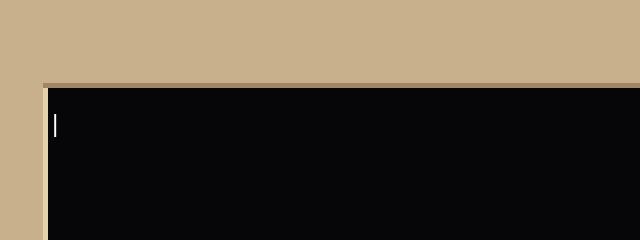
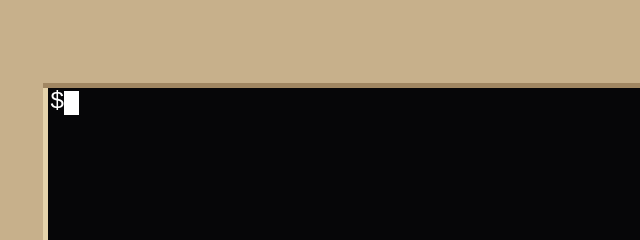
Before and after one commit to endgrant/endgrant, a plain HTML site: page index.html in a window 1280 px wide. Shown: the top 240 px of the page, 0-640 px from the left. Drawn offline with Linux system fonts and the light colour scheme.

Commit message:
Styling changes

```diff
--- a/index.html
+++ b/index.html
@@ -1,6 +1,8 @@
 <!DOCTYPE html>
 <html lang="en">
 <head>
+    <link rel="stylesheet" href="styling.css">
+
     <meta charset="UTF-8">
     <meta name="viewport" content="width=device-width, initial-scale=1.0">
     <title>Grant System</title>
@@ -13,22 +15,6 @@
             --padding-left: 9;
             --padding-right: 9;
             --padding-bottom: 23;
-        }
-        pre {
-            /* Terminal content constants */
-            font-family: 'Courier New', monospace; /* Monospace font */
-            color: #ffffff; /* White text */
-            overflow-x: auto; /* Allow horizontal scrolling if content overflows */
-        }
-        pre::after {
-            /* Cursor blink animation */
-            content: '|';
-            animation: blink 1s step-end infinite;
-        }
-        @keyframes blink {
-            50% {
-                opacity: 0;
-            }
         }
 
         body {
@@ -61,41 +47,13 @@
             font-size: clamp(14px, 2vw, 24px);  /* Font size will scale between 14px and 24px, based on content width */
             color: white;
         }
-
-        /* Hide the textarea but keep it functional */
-        #userInput {
-            position: absolute;
-            width: 1px; /* Small width so it's invisible */
-            height: 1px; /* Small height so it's invisible */
-            opacity: 0; /* Make it invisible */
-            pointer-events: none; /* Prevent interaction with the textarea */
-        }
     </style>
 </head>
 <body>
     <div class="border-wrapper">
         <div class="content">
-            <textarea id="userInput" autofocus></textarea>
-            <pre id="output"></pre>
-
-            <script>
-                const userInput = document.getElementById('userInput');
-                const output = document.getElementById('output');
-
-                // Event listener to capture user input and update output
-                userInput.addEventListener('input', function() {
-                    // Update the output element with the user's input
-                    output.textContent = userInput.value;
-                });
-
-                // Ensure the textarea is focused on page load
-                userInput.focus();
-
-                // Re-focus the textarea if it loses focus
-                userInput.addEventListener('blur', function() {
-                    userInput.focus();
-                });
-            </script>
+            <pre class="terminal">
+$<span class="cursor"></span></pre>
         </div>
     </div>
 </body>
--- /dev/null
+++ b/styling.css
@@ -0,0 +1,24 @@
+.terminal {
+    background: transparent;
+    color: white;
+    font-family: monospace;
+    margin: 0;
+    margin-left: 2px;
+}
+.terminal *::selection {
+    background: white;
+    color: black;
+}
+
+.cursor {
+    display: inline-block;
+    width: 1ch;
+    height: 1em;
+    background-color: white;
+    vertical-align: text-bottom;
+    animation: blink 1s steps(1) infinite;
+} @keyframes blink {
+    50% {
+        opacity: 0;
+    }
+}
```
